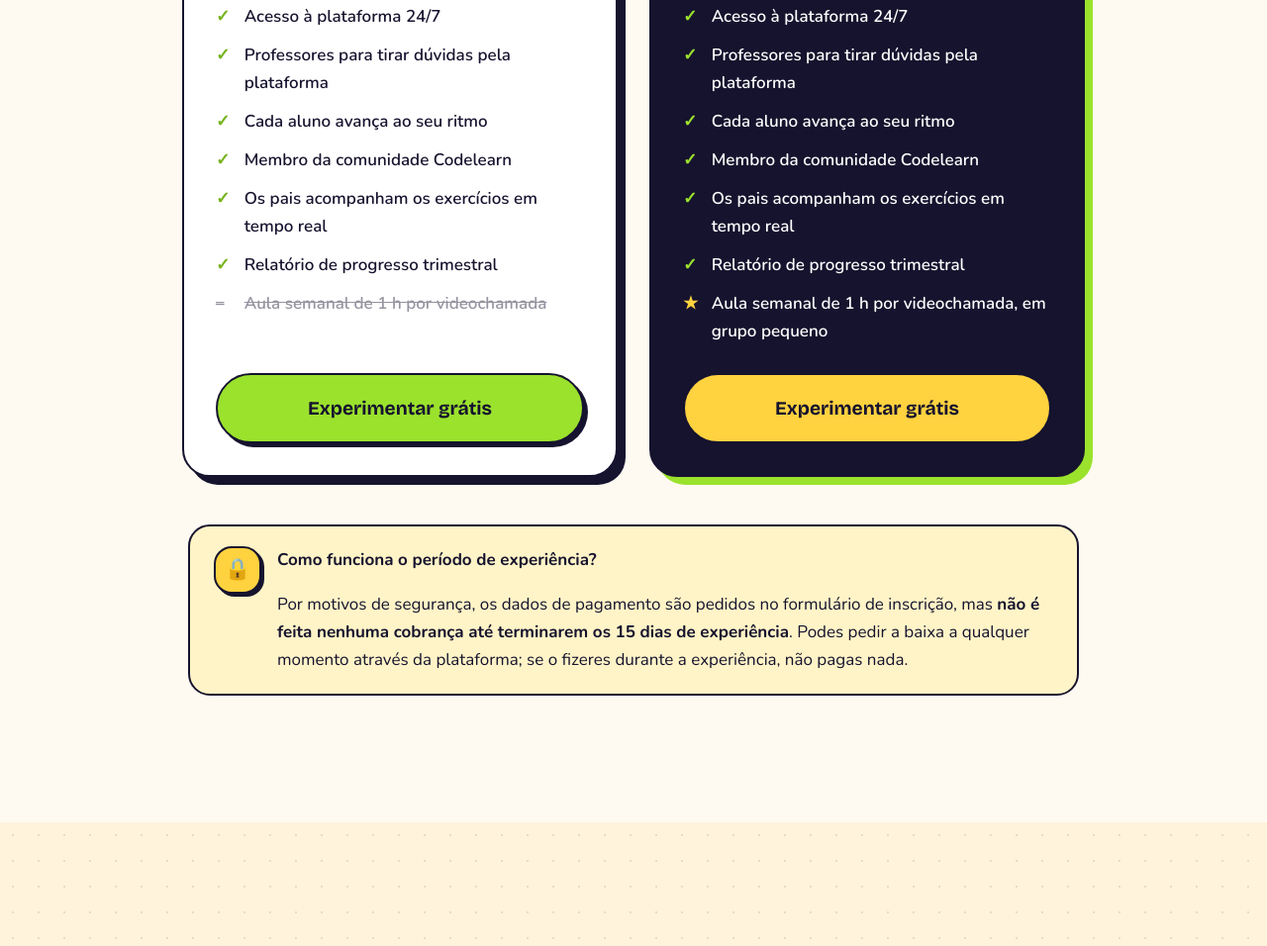
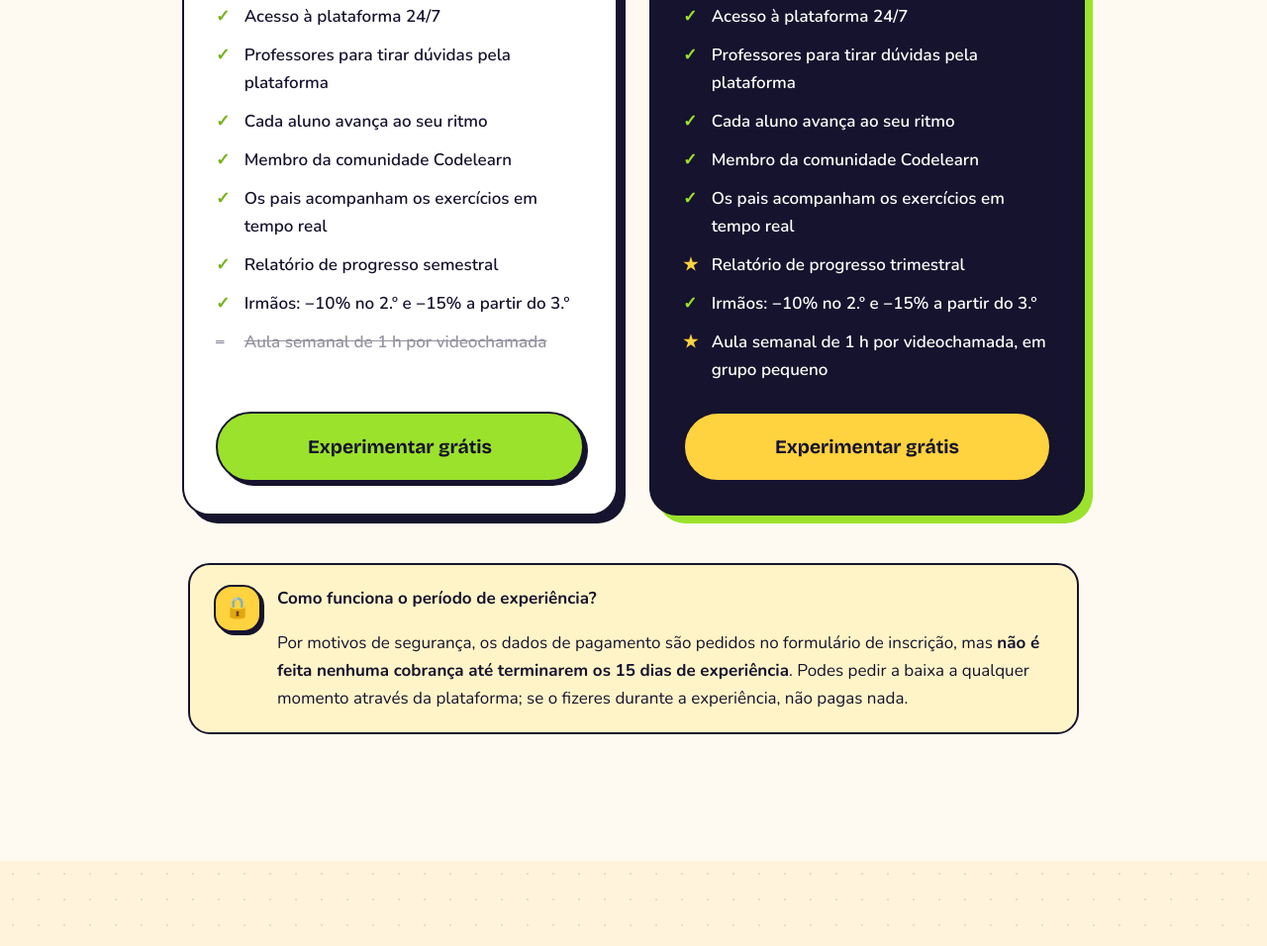
Before and after one commit to hackermirror/codelearn-pt, a plain HTML site: page precos.html in a window 1280 px wide. Shown: the part 1028-1984 px from the top of the page at 99% size. Drawn offline with nearby package versions, Linux system fonts and the light colour scheme.

Commit message:
Some pricing corrections

```diff
--- a/precos.html
+++ b/precos.html
@@ -78,7 +78,8 @@
             <li>Cada aluno avança ao seu ritmo</li>
             <li>Membro da comunidade Codelearn</li>
             <li>Os pais acompanham os exercícios em tempo real</li>
-            <li>Relatório de progresso trimestral</li>
+            <li>Relatório de progresso semestral</li>
+            <li>Irmãos: −10% no 2.º e −15% a partir do 3.º</li>
             <li class="no">Aula semanal de 1 h por videochamada</li>
           </ul>
           <a class="btn btn-lime btn-lg" href="https://fun.codelearn.pt/enroll">Experimentar grátis</a>
@@ -96,7 +97,8 @@
             <li>Cada aluno avança ao seu ritmo</li>
             <li>Membro da comunidade Codelearn</li>
             <li>Os pais acompanham os exercícios em tempo real</li>
-            <li>Relatório de progresso trimestral</li>
+            <li class="star">Relatório de progresso trimestral</li>
+            <li>Irmãos: −10% no 2.º e −15% a partir do 3.º</li>
             <li class="star">Aula semanal de 1 h por videochamada, em grupo pequeno</li>
           </ul>
           <a class="btn btn-sun btn-lg" href="https://fun.codelearn.pt/enroll">Experimentar grátis</a>
```
Also changed, not shown: faq.html (+4 -0 lines), metodo.html (+2 -2 lines).
